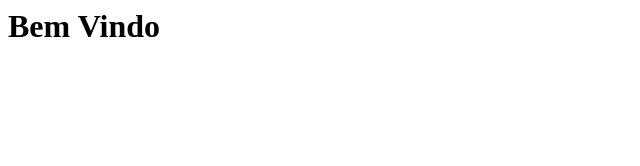
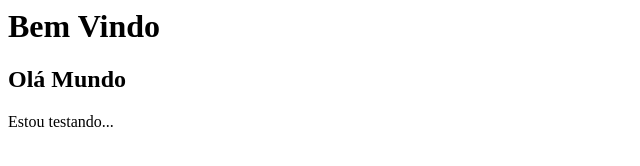
Before and after one commit to rgvbatera/Curso_github, a plain HTML site: page index.html in a window 1280 px wide. Shown: the whole page, without its empty margins (0-640 px from the left). Drawn offline with Linux system fonts and the light colour scheme.

Commit message:
Comentando novos adicionados

```diff
--- a/index.html
+++ b/index.html
@@ -1 +1,3 @@
 <h1>Bem Vindo</h1>
+<h2>Olá Mundo</h2>
+<p>Estou testando...</p>
```
Also changed, not shown: a.txt (added), nomes.txt.
